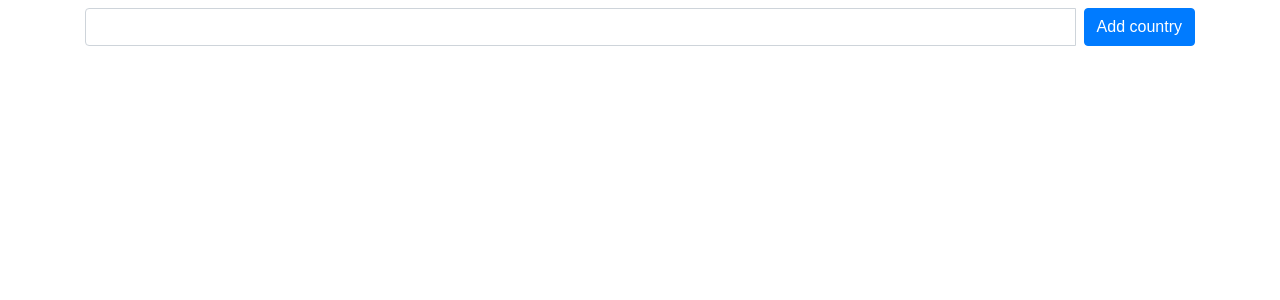
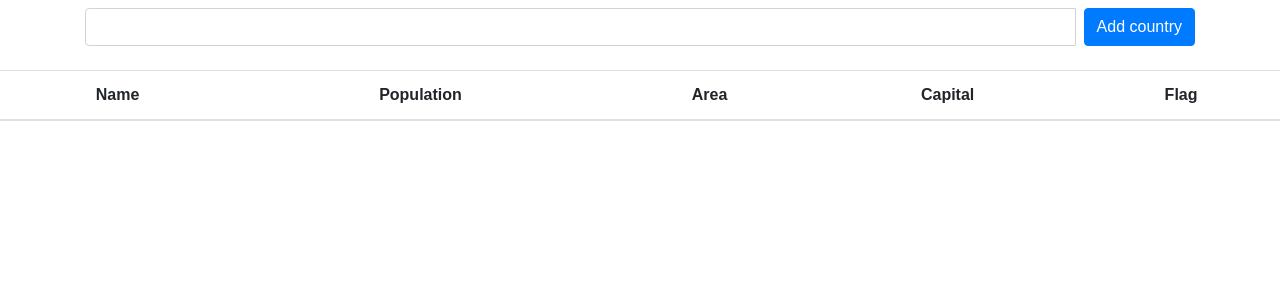
Before and after one commit to avenezia/country-info-react, a React (Create React App) app: page / in a window 1280 px wide. Shown: the top 300 px of the page. Built offline with nearby package versions, Linux system fonts and the light colour scheme.

Commit message:
Starting country_list container

```diff
--- a/src/App.css
+++ b/src/App.css
@@ -26,3 +26,7 @@
   from { transform: rotate(0deg); }
   to { transform: rotate(360deg); }
 }
+
+img {
+  width: 6em
+}
--- a/src/App.tsx
+++ b/src/App.tsx
@@ -1,5 +1,6 @@
 import * as React from 'react';
 import './App.css';
+import CountryList from './containers/country_list';
 import SearchBarContainer from  './containers/search_bar';
 
 class App extends React.Component {
@@ -7,6 +8,7 @@ class App extends React.Component {
     return (
       <div className="App">
         <SearchBarContainer />
+        <CountryList />
       </div>
     );
   }
--- /dev/null
+++ b/src/containers/country_list.tsx
@@ -0,0 +1,28 @@
+import * as React from 'react';
+
+class CountryList extends React.Component<any, any> {
+
+    constructor(props: any) {
+        super(props);
+    }
+
+    render() {
+
+        return (
+            <table className="table table-hover mt-4">
+                <thead>
+                    <th>Name</th>
+                    <th>Population</th>
+                    <th>Area</th>
+                    <th>Capital</th>
+                    <th>Flag</th>
+                </thead>
+                <tbody>
+                    <tr/>
+                </tbody>
+            </table>
+        );
+    }
+}
+
+export default CountryList;
--- a/src/index.tsx
+++ b/src/index.tsx
@@ -11,7 +11,7 @@ import { Provider } from 'react-redux';
 import { createStore, applyMiddleware } from 'redux';
 import ReduxPromise from 'redux-promise';
 
-import { countries } from './reducers/countries';
+import { countries } from './reducers/index';
 
 const createStoreWithMiddleware = applyMiddleware(ReduxPromise)(createStore);
 
```
Also changed, not shown: src/reducers/index.ts (renamed from src/reducers/countries.ts).
